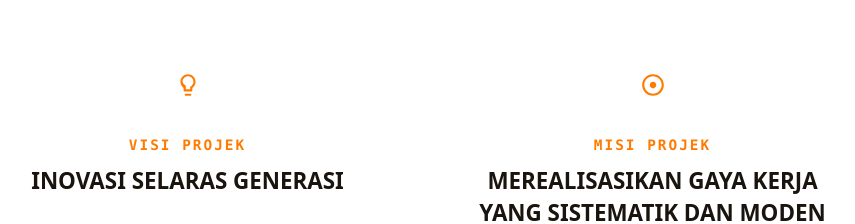
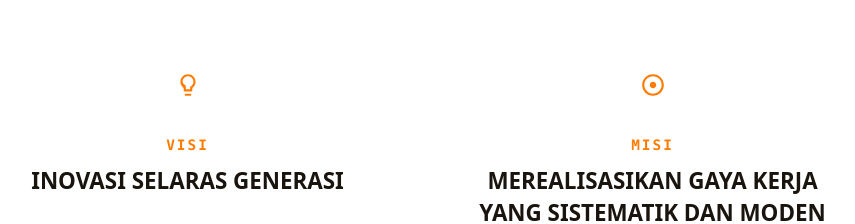
Before and after one commit to pgojhbravo5/BRAVO-THE-FUTURE, a website: page index.html in a window 1280 px wide. Shown: the part 1360-1584 px from the top of the page, without its empty margins (220-1075 px from the left). Drawn offline with Linux system fonts and the light colour scheme.

Commit message:
Update index.html

```diff
--- a/index.html
+++ b/index.html
@@ -1751,7 +1751,7 @@
                             <path d="M9 21c0 .55.45 1 1 1h4c.55 0 1-.45 1-1v-1H9v1zm3-19C8.14 2 5 5.14 5 9c0 2.38 1.19 4.47 3 5.74V17c0 .55.45 1 1 1h6c.55 0 1-.45 1-1v-2.26c1.81-1.27 3-3.36 3-5.74 0-3.86-3.14-7-7-7zm2.85 11.1l-.85.6V16h-4v-3.3l-.85-.6A4.996 4.996 0 0 1 7 9c0-2.76 2.24-5 5-5s5 2.24 5 5c0 1.63-.8 3.16-2.15 4.1z"/>
                         </svg>
                     </div>
-                    <div class="card-header-title">VISI PROJEK</div>
+                    <div class="card-header-title">VISI</div>
                     <div class="card-body-text fade-in fade-in-d2" id="visionText">
                         INOVASI SELARAS GENERASI
                     </div>
@@ -1763,7 +1763,7 @@
                             <path d="M12 2C6.49 2 2 6.49 2 12s4.49 10 10 10 10-4.49 10-10S17.51 2 12 2zm0 18c-4.41 0-8-3.59-8-8s3.59-8 8-8 8 3.59 8 8-3.59 8-8 8zm3-8c0 1.66-1.34 3-3 3s-3-1.34-3-3 1.34-3 3-3 3 1.34 3 3z"/>
                         </svg>
                     </div>
-                    <div class="card-header-title">MISI PROJEK</div>
+                    <div class="card-header-title">MISI</div>
                     <div class="card-body-text fade-in fade-in-d3" id="missionText">
                         MEREALISASIKAN GAYA KERJA YANG SISTEMATIK DAN MODEN
                     </div>
```
